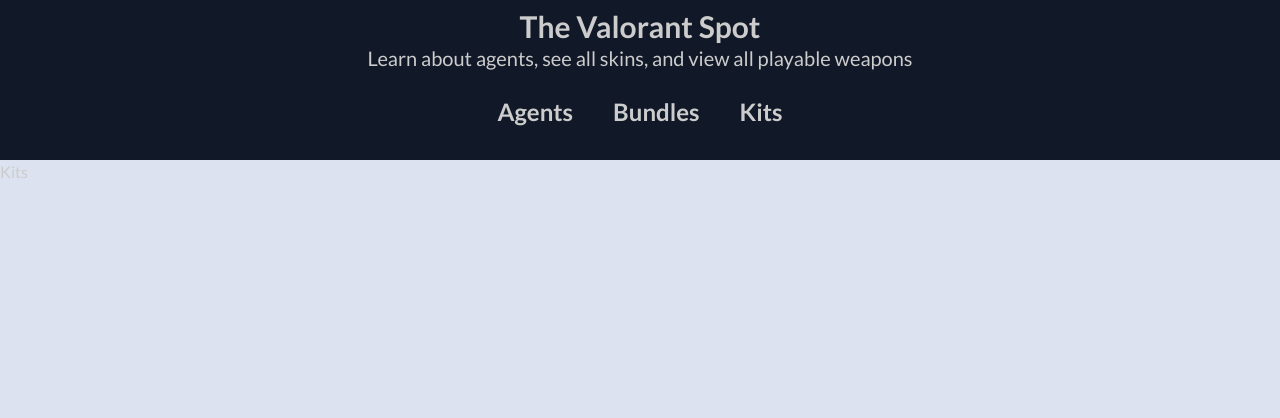
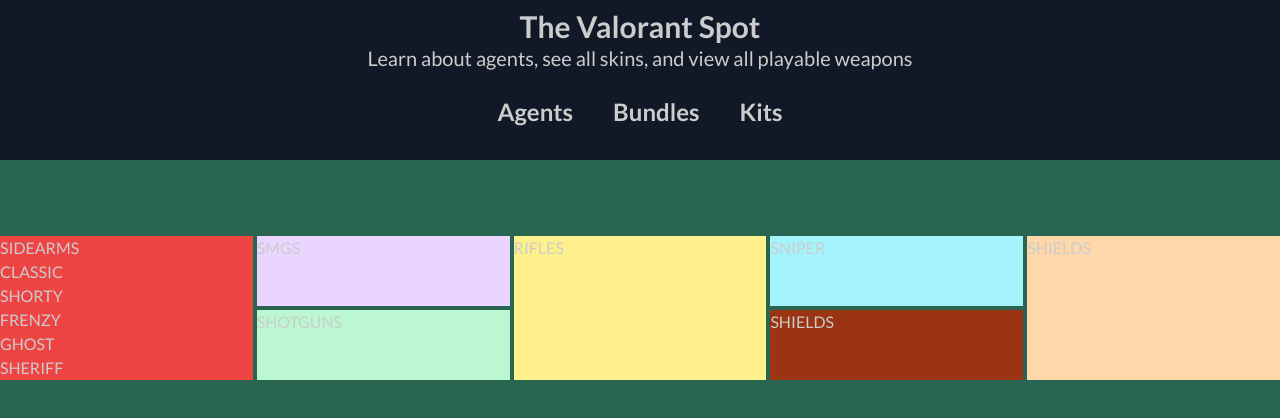
Before and after one commit to iamarale/valorant-app, a React (Vite) app: page /kits in a window 1280 px wide. Shown: the top 418 px of the page. Built offline with nearby package versions, Linux system fonts and the light colour scheme; no server answers.

Commit message:
started basic layout for buy menu

```diff
--- a/src/App.jsx
+++ b/src/App.jsx
@@ -65,7 +65,7 @@
       <Routes>
         <Route path="/" element={<Homepage isLoading={isLoading} agents={agents} setSelectedId={setSelectedId} selectedId={selectedId} />}>Agent</Route >
         <Route path="bundles" element={<Bundles bundles={bundles} />}>Bundles</Route>
-        <Route path="kits" element={<Kits />}>Kits</Route>
+        <Route path="kits" element={<Kits weapons={weapons} gear={gear} />}>Kits</Route>
         <Route path="*" element={<Error />}>Kits</Route>
       </Routes>
     </BrowserRouter>
--- a/src/Pages/Kits.jsx
+++ b/src/Pages/Kits.jsx
@@ -1,13 +1,35 @@
 import Header from "../Components/Header";
 
-export default function Kits() {
+export default function Kits({ weapons, gear }) {
+    console.log(gear)
+    console.log(weapons)
     return (
-        <>
+        <div className="bg-primary h-screen">
             <Header />
             <main className="container mx-auto">
-                <h1>Kits</h1>
+                <h1 className="text-4xl text-center font-bold mt-3 mb-6 text-primary">Kits</h1>
+
+                <div className="grid gap-1 grid-cols-5 grid-rows-6">
+                    <div className="row-span-6 bg-red-500">
+                        <h1>SIDEARMS</h1>
+                        <p>CLASSIC</p>
+                        <p>SHORTY</p>
+                        <p>FRENZY</p>
+                        <p>GHOST</p>
+                        <p>SHERIFF</p>
+                    </div>
+                    <div className="bg-purple-200 col-start-2 row-span-3 row-start-">
+                        <h1>SMGS</h1>
+
+                    </div>
+                    <div className="bg-green-200 col-start-2 row-span-3">SHOTGUNS</div>
+                    <div className="bg-yellow-200 col-start-3 row-start-1 row-span-6">RIFLES</div>
+                    <div className="bg-cyan-200 col-start-4 row-start-1 row-span-3">SNIPER</div>
+                    <div className="bg-orange-800 col-start-4 row-start-4 row-span-full">SHIELDS</div>
+                    <div className="bg-orange-200 col-start-5 row-start-1 row-span-full">SHIELDS</div>
+                </div>
 
             </main>
-        </>
+        </div>
     )
 }
--- a/src/index.css
+++ b/src/index.css
@@ -44,6 +44,14 @@
     background-color: hsla(160, 41%, 28%, .2);
 }
 
+td,
+tr,
+th {
+    border: 1px solid var(--primary);
+    padding: .15rem;
+}
+
+
 /* media queries
     None    width: 100%;
     sm      max-width: 640px;
```
